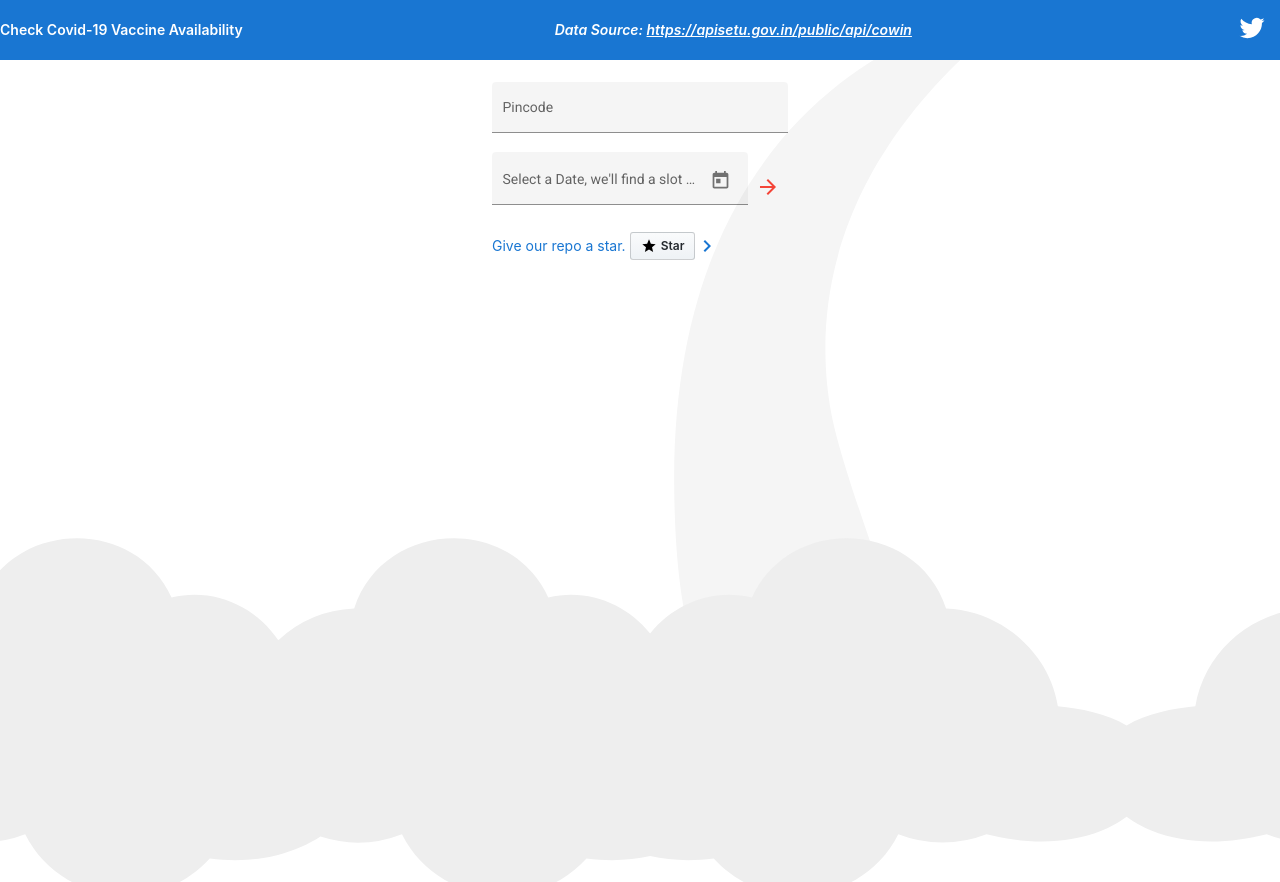
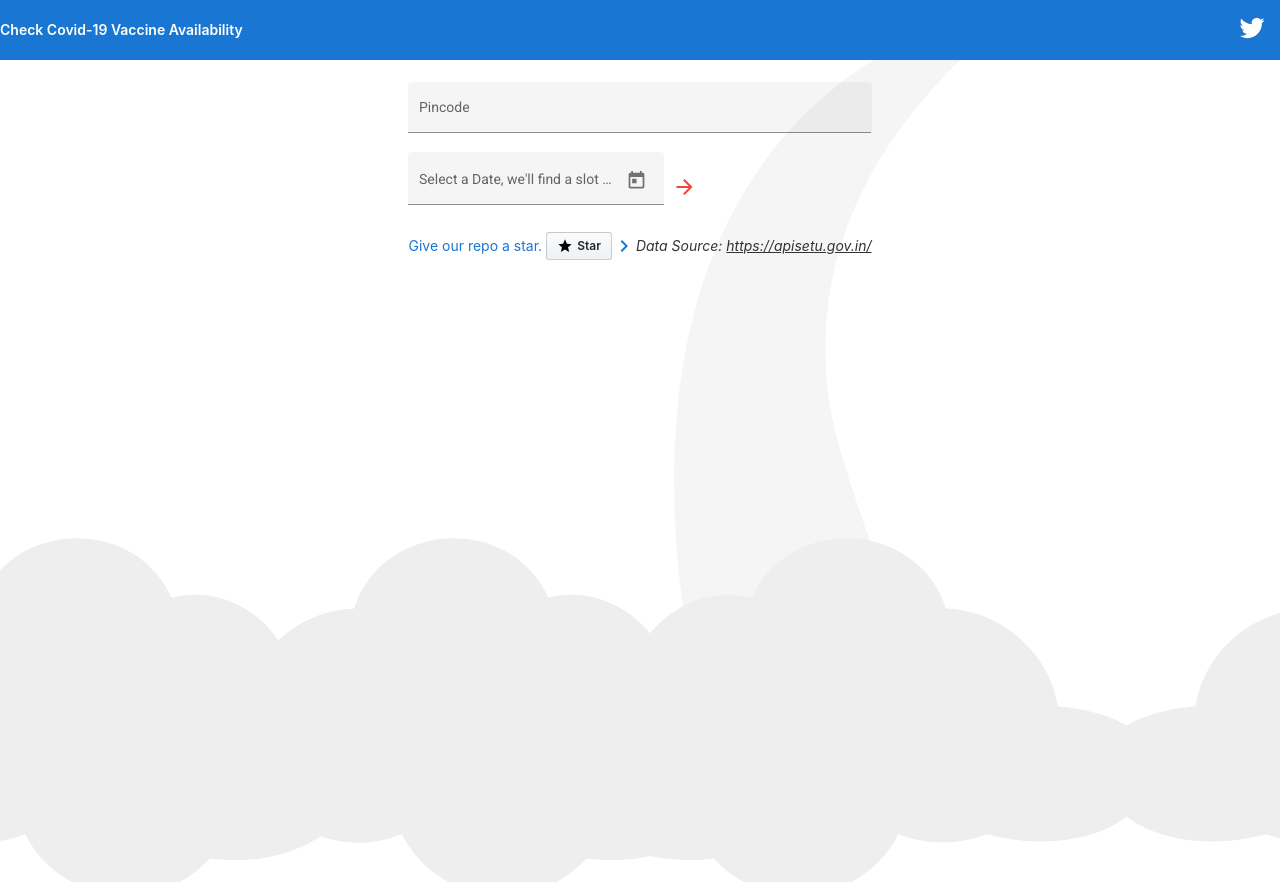
Before and after one commit to rahuljain5/covid19-vaccination-centers-app, an Angular app: page / in a window 1280 px wide. Built offline with nearby package versions, Linux system fonts and the light colour scheme.

Commit message:
Update app.component.html

```diff
--- a/src/app/app.component.html
+++ b/src/app/app.component.html
@@ -247,10 +247,6 @@
   </button>
   <span>Check Covid-19 Vaccine Availability</span>
   <div class="spacer"></div>
-
-  <span><em>Data Source: <u>https://apisetu.gov.in/public/api/cowin</u></em></span>
-  <div class="spacer"></div>
-
     <a aria-label="twitter" target="_blank" rel="noopener" href="https://twitter.com/perceptionsguy" title="Twitter">
       <svg id="twitter-logo" height="24" data-name="Logo" xmlns="http://www.w3.org/2000/svg" viewBox="0 0 400 400">
         <rect width="400" height="400" fill="none"/>
@@ -309,6 +305,8 @@
         <svg class="material-icons" xmlns="http://www.w3.org/2000/svg" width="24" height="24" viewBox="0 0 24 24"><path d="M10 6L8.59 7.41 13.17 12l-4.58 4.59L10 18l6-6z" fill="#1976d2"/><path d="M0 0h24v24H0z" fill="none"/></svg>
       </a>
       <br/>
+      <span><em>Data Source: <u>https://apisetu.gov.in/</u></em></span>
+
     <!-- </div> -->
 
 
```
